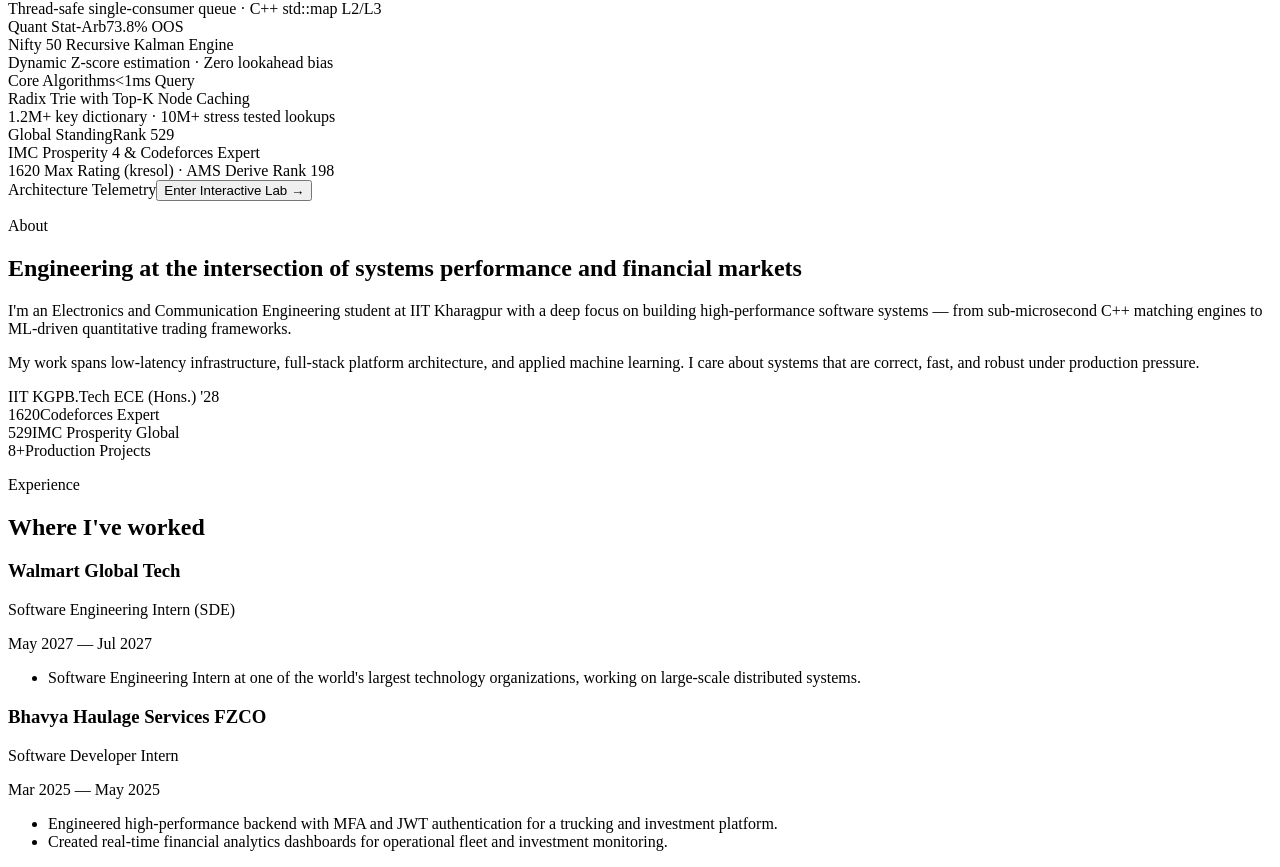
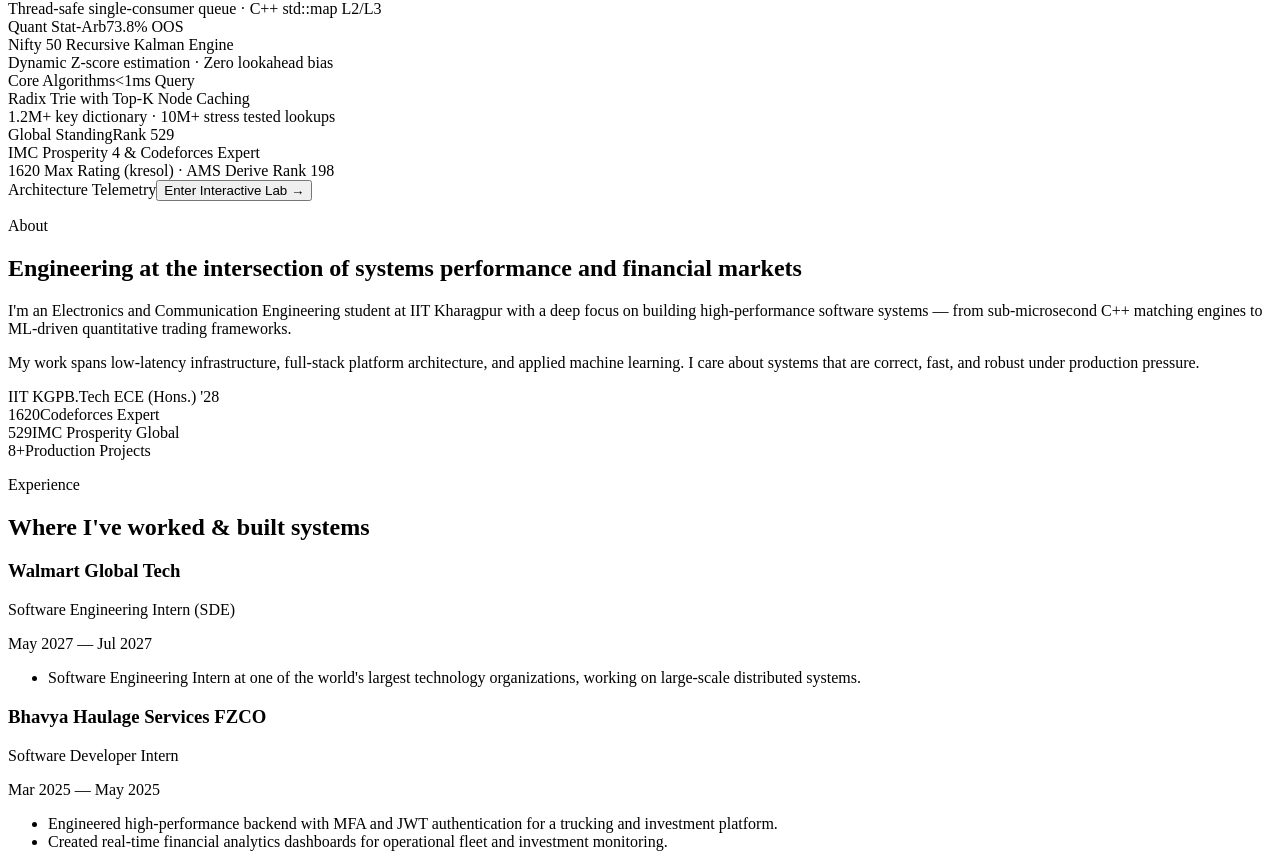
Before and after one commit to kmzpatil/portfolio, a Next.js app: page / in a window 1280 px wide. Shown: the part 656-1523 px from the top of the page. Built offline with nearby package versions, Linux system fonts and the light colour scheme.

Commit message:
update experience details

```diff
--- a/src/components/sections/Experience.tsx
+++ b/src/components/sections/Experience.tsx
@@ -16,7 +16,7 @@ export default function Experience() {
         >
           <p className="text-subheading mb-3">Experience</p>
           <h2 className="text-heading text-[var(--text-primary)] mb-10">
-            Where I&apos;ve worked
+            Where I&apos;ve worked & built systems
           </h2>
         </motion.div>
 
```
